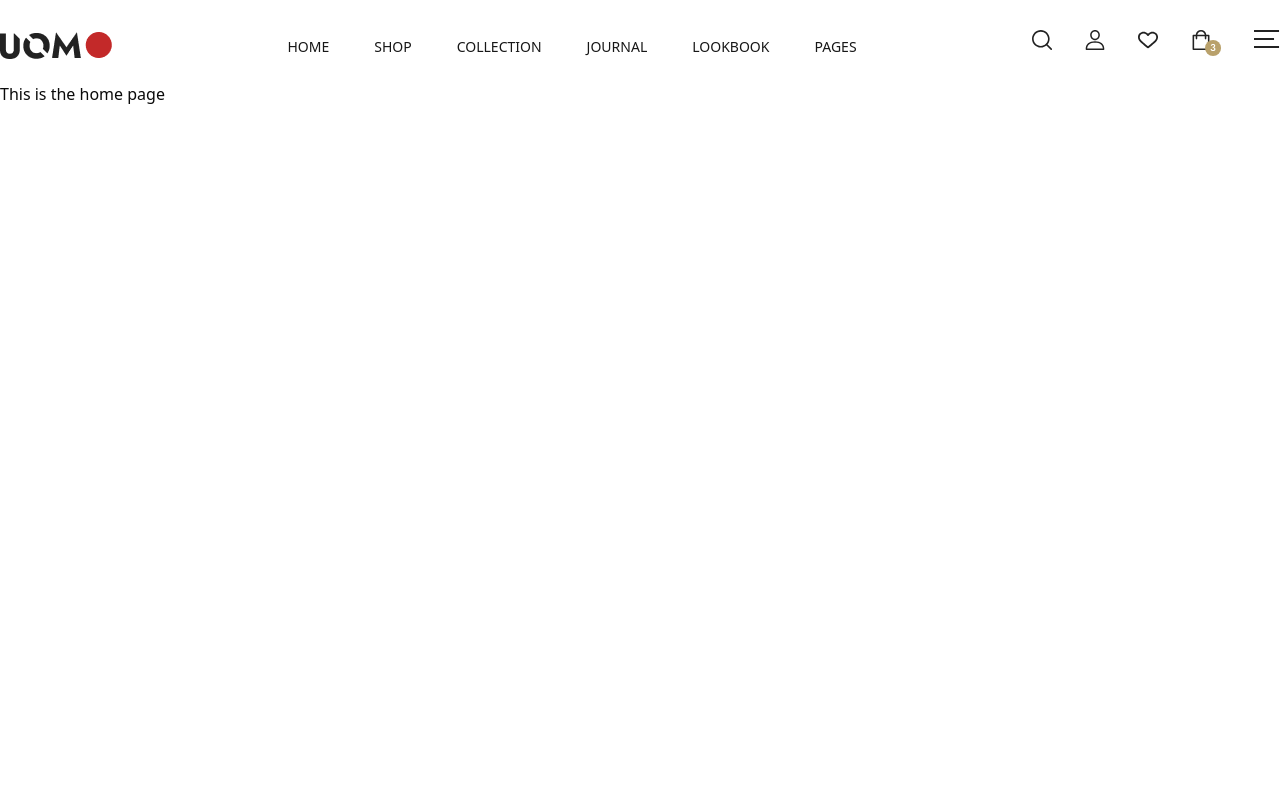
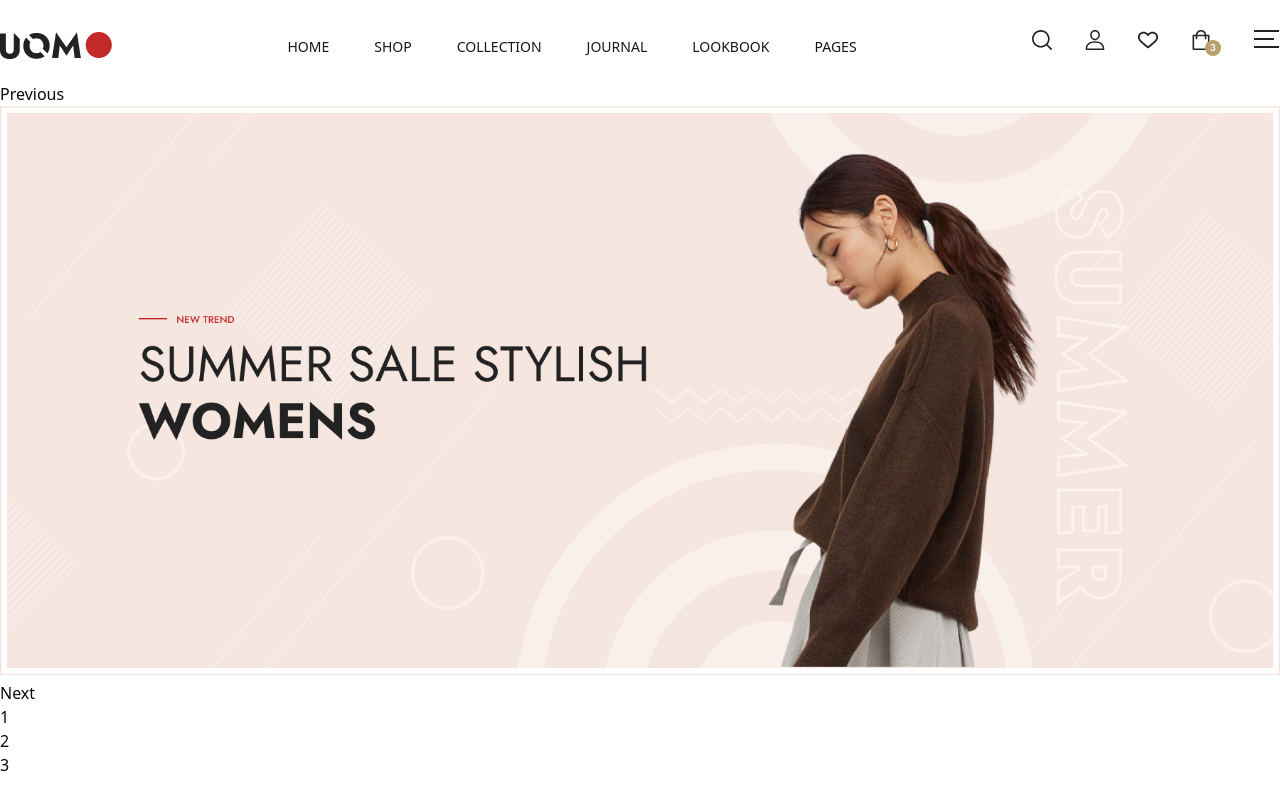
Before and after one commit to ayeshatahsin11/Uomo, a Next.js app: page / in a window 1280 px wide. Built offline with nearby package versions, Linux system fonts and the light colour scheme.

Commit message:
React slider added

```diff
--- a/package.json
+++ b/package.json
@@ -16,6 +16,8 @@
     "radix-ui": "^1.4.3",
     "react": "19.2.3",
     "react-dom": "19.2.3",
+    "react-slick": "^0.31.0",
+    "slick-carousel": "^1.8.1",
     "tailwind-merge": "^3.4.0"
   },
   "devDependencies": {
--- a/src/app/(root)/layout.js
+++ b/src/app/(root)/layout.js
@@ -1,11 +1,13 @@
-import Navbar from "../layouts/navbar/Navbar";
+import Navbar from "@/components/layouts/navbar/Navbar";
+
+
 
 
 export default function Layout({ children }) {
   return (
     <html>
       <body>
-        <Navbar/>
+   <Navbar/>
         {children}
 
       </body>
--- a/src/app/(root)/page.jsx
+++ b/src/app/(root)/page.jsx
@@ -1,10 +1,11 @@
 
+import Banner from '@/components/home/Banner'
 import React from 'react'
 
 const page = () => {
   return (
   <>
-    <div>This is the home page</div>
+ <Banner/>
 
     </>
   )
--- /dev/null
+++ b/src/app/data/banner.data.js
@@ -0,0 +1,19 @@
+import BannerImage from '@/assests/images/banner.png'
+
+export const bannerData = [
+    {
+        id : 1,
+        image : BannerImage,
+        url : "www.sheglam.com/"
+    },
+    {
+        id : 2,
+        image : BannerImage,
+        url : "www.sheglam.com/"
+    },
+    {
+        id : 3,
+        image : BannerImage,
+        url : "www.sheglam.com/"
+    },
+]
--- /dev/null
+++ b/src/components/home/Banner.jsx
@@ -0,0 +1,45 @@
+"use client"
+import { bannerData } from '@/app/data/banner.data'
+import Link from 'next/link'
+import Slider from "react-slick";
+import React from 'react'
+import "slick-carousel/slick/slick.css";
+
+const Banner = () => {
+     let settings = {
+    dots: true,
+    infinite: true,
+    speed: 500,
+    slidesToShow: 1,
+    slidesToScroll: 1,
+  };
+  return (
+   <>
+   <section>
+     <Slider {...settings}>
+
+        {
+
+    bannerData?.map((item)=>(
+<Link href={item.url} key={item.id}>
+
+ <img
+    src={item.image.src}         // ekhane image object er vitorer src er moddhe stored
+    className='w-full h-auto'
+    alt="banner images"
+ />
+
+
+</Link>
+    ))
+}
+     </Slider>
+
+
+
+   </section>
+   </>
+  )
+}
+
+export default Banner
```
Also changed, not shown: src/assests/images/banner.png (added), src/components/layouts/container/Container.jsx (renamed from src/app/layouts/container/Container.jsx), src/components/layouts/navbar/Logo.jsx (renamed from src/app/layouts/navbar/Logo.jsx), src/components/layouts/navbar/Navbar.jsx (renamed from src/app/layouts/navbar/Navbar.jsx), src/components/layouts/navbar/Navicons.jsx (renamed from src/app/layouts/navbar/Navicons.jsx), 1 other file (tests, documents, lock files or other folders).
